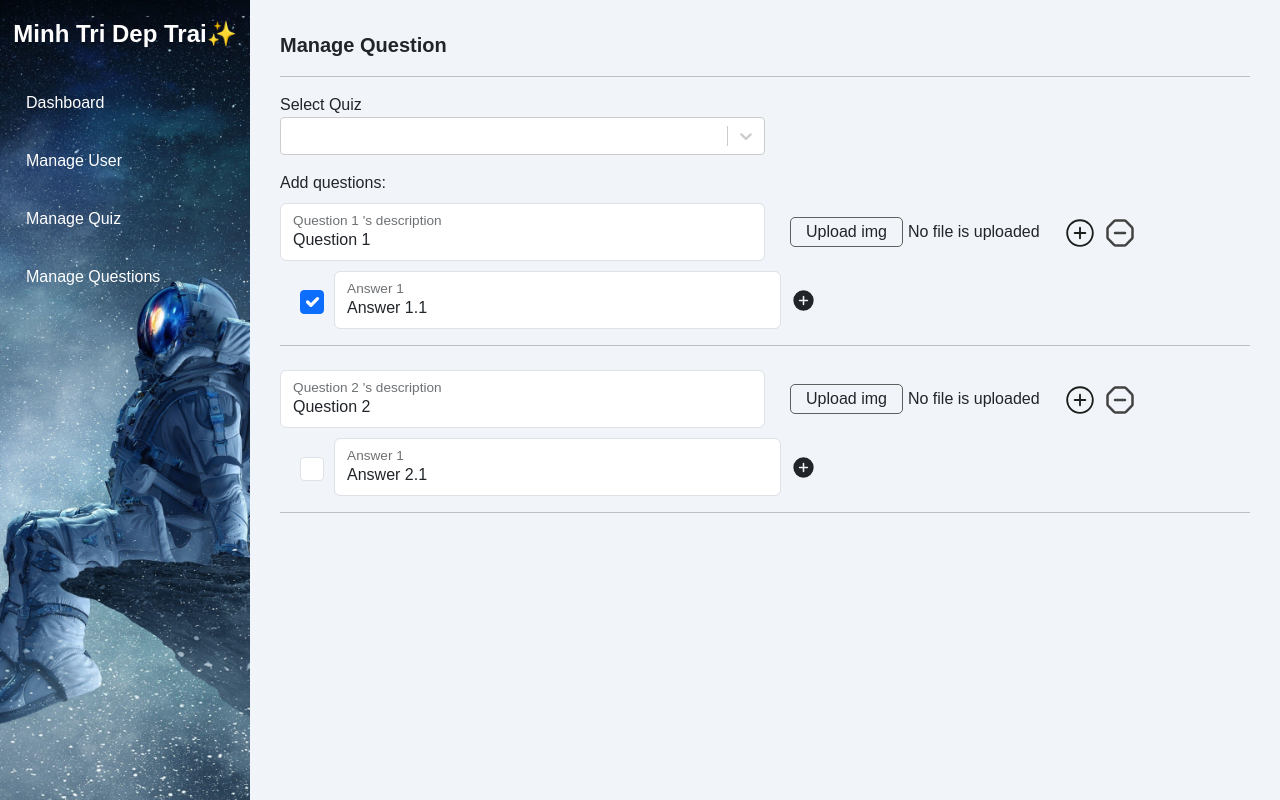
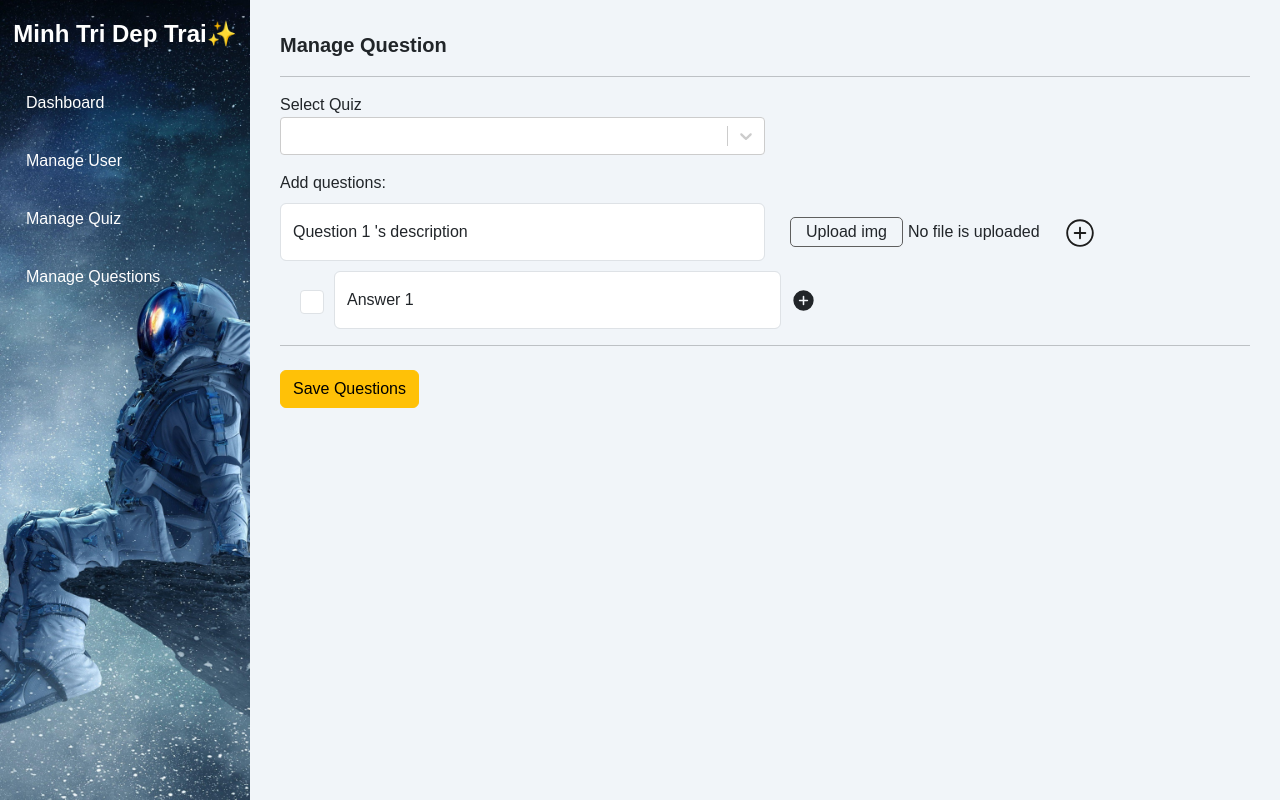
Before and after one commit to ToRiTheBlackCat/LearnReact, a React (Create React App) app: page /admins/manage-questions in a window 1280 px wide. Built offline with nearby package versions, Linux system fonts and the light colour scheme.

Commit message:
[UPDATE] state data for ManageQuizzes

```diff
--- a/src/components/Admin/Content/Question/Questions.js
+++ b/src/components/Admin/Content/Question/Questions.js
@@ -19,26 +19,13 @@ const Questions = (props) => {
   const [questions, setQuestions] = useState([
     {
       id: uuidv4(),
-      description: "Question 1",
+      description: "",
       imageFile: "",
       imageName: "",
       answers: [
         {
           id: uuidv4(),
-          description: "Answer 1.1",
-          isCorrect: true,
-        },
-      ],
-    },
-    {
-      id: uuidv4(),
-      description: "Question 2",
-      imageFile: "",
-      imageName: "",
-      answers: [
-        {
-          id: uuidv4(),
-          description: "Answer 2.1",
+          description: "",
           isCorrect: false,
         },
       ],
@@ -121,6 +108,32 @@ const Questions = (props) => {
 
       setQuestions(questionsClone);
     }
+  };
+
+  const handleAnswerQuestion = (type, ansId, quesId, value) => {
+    let questionsClone = _.cloneDeep(questions);
+    let index = questionsClone.findIndex((item) => item.id === quesId);
+    if (index > -1) {
+      questionsClone[index].answers = questionsClone[index].answers.map(
+        (answer) => {
+          if (answer.id === ansId) {
+            if (type === "CHECKBOX") {
+              answer.isCorrect = value;
+            }
+            if (type === "INPUT") {
+              answer.description = value;
+            }
+          }
+          return answer;
+        }
+      );
+      setQuestions(questionsClone);
+    }
+  };
+
+  const handleSubmitQuestionForQuiz = () => {
+    alert("Save clicked");
+    console.log(questions);
   };
 
   return (
@@ -206,6 +219,14 @@ const Questions = (props) => {
                         className="form-check-input iscorrect"
                         type="checkbox"
                         checked={answer.isCorrect}
+                        onChange={(event) =>
+                          handleAnswerQuestion(
+                            "CHECKBOX",
+                            answer.id,
+                            question.id,
+                            event.target.checked
+                          )
+                        }
                       />
                       <div className="form-floating answer-name">
                         <input
@@ -213,6 +234,14 @@ const Questions = (props) => {
                           className="form-control"
                           placeholder="name@example.com"
                           value={answer.description}
+                          onChange={(event) =>
+                            handleAnswerQuestion(
+                              "INPUT",
+                              answer.id,
+                              question.id,
+                              event.target.value
+                            )
+                          }
                         />
                         <label>Answer {index + 1}</label>
                       </div>
@@ -246,6 +275,16 @@ const Questions = (props) => {
             </div>
           );
         })}
+      {questions && questions.length > 0 && (
+        <div>
+          <button
+            className="btn btn-warning"
+            onClick={() => handleSubmitQuestionForQuiz()}
+          >
+            Save Questions
+          </button>
+        </div>
+      )}
     </div>
   );
 };
```
